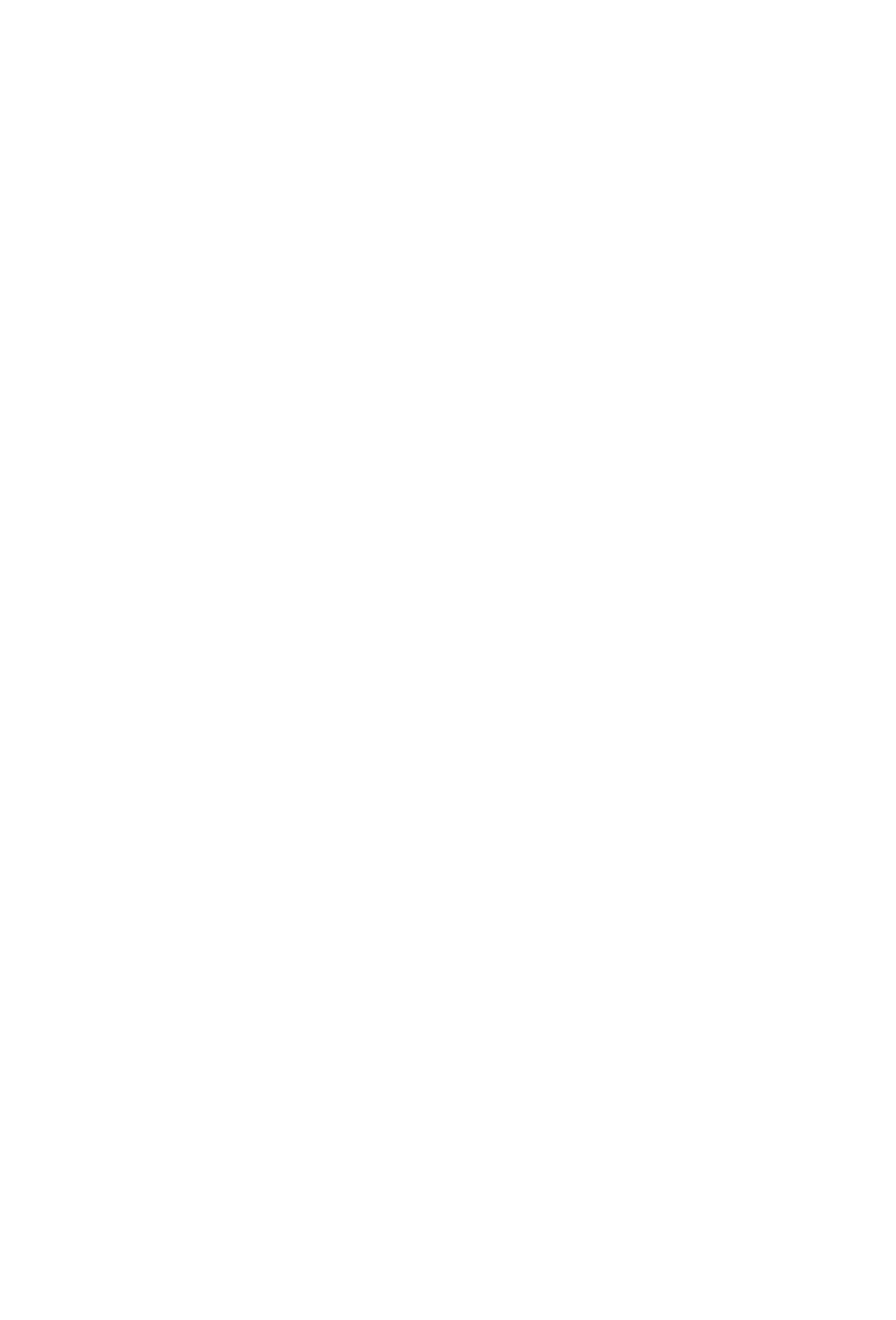
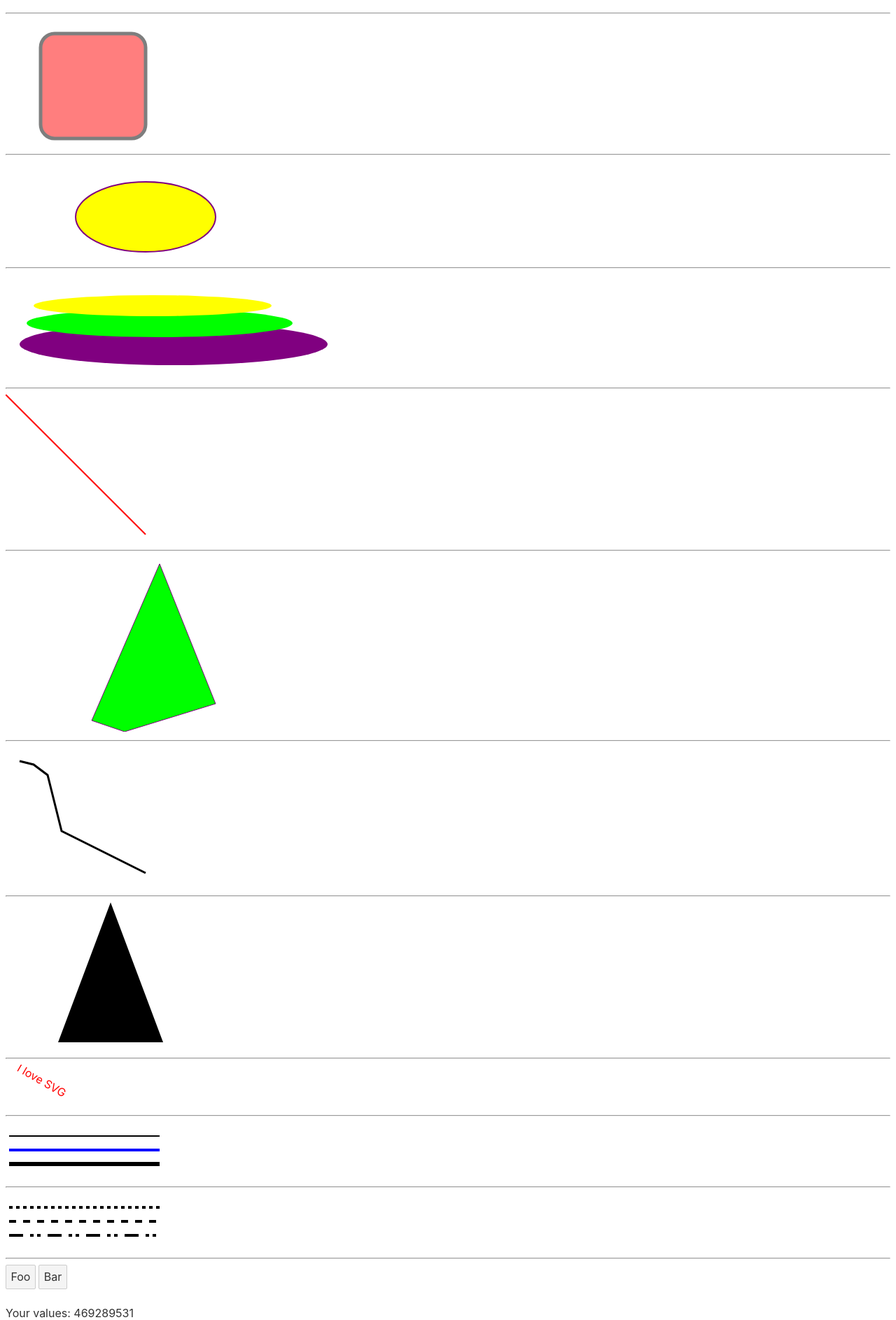
Before and after one commit to adamwbowman/svelte-charts, a Svelte app: page / in a window 1280 px wide. Shown: the part 224-2111 px from the top of the page at 70% size. Before the commit the page ends 800 px from the top, so only its background shows below. Built offline with nearby package versions, Linux system fonts and the light colour scheme.

Commit message:
added svg examples

```diff
--- a/package.json
+++ b/package.json
@@ -18,6 +18,7 @@
     "svelte": "^3.0.0"
   },
   "dependencies": {
+    "d3": "^7.3.0",
     "sirv-cli": "^2.0.0"
   }
 }
--- a/src/App.svelte
+++ b/src/App.svelte
@@ -1,19 +1,84 @@
 <script>
-	let data = [
-		{x: 10, r: 5 },
-		{x: 30, r: 10},
-		{x: 50, r: 15},
-		{x: 70, r: 20},
-		{x: 90, r: 25}
-	]
+	import { circleData } from "./data.js";
+
+	import { tweenData } from "./data.js";
+	import { tweened } from "svelte/motion";
+	const tweenedX = tweened(tweenData.map((d) => d.foo));
+	const setFoo = function () {
+		tweenedX.set(tweenData.map((d) => d.foo));
+	};
+	const setBar = function () {
+		tweenedX.set(tweenData.map((d) => d.bar));
+	};
 </script>
 
 <main>
-	<svg>
-		{#each data as d}
-			<circle cx={d.x + "%"} cy="50%" r={d.r} fill="black" />
+	<svg width="400" height="100">
+	{#each circleData as d}
+		<circle cx={d.x + "%"} cy="50%" r={d.r} fill="black" />
+	{/each}
+	</svg><hr />
+		<!-- Rectangle <rect>
+		Circle <circle>
+		Ellipse <ellipse>
+		Line <line>
+		Polyline <polyline>
+		Polygon <polygon>
+		Path <path> -->
+	<svg width="100" height="100">
+		<circle cx="50" cy="50" r="40" stroke="green" stroke-width="4" fill="yellow" />
+	</svg><hr />
+	<svg width="400" height="180">
+		<rect x="50" y="20" rx="20" ry="20" width="150" height="150"
+		style="fill:red;stroke:black;stroke-width:5;opacity:0.5" />
+	</svg><hr />
+	<svg height="140" width="500">
+		<ellipse cx="200" cy="80" rx="100" ry="50"
+		style="fill:yellow;stroke:purple;stroke-width:2" />
+	</svg><hr />
+	<svg height="150" width="500">
+		<ellipse cx="240" cy="100" rx="220" ry="30" style="fill:purple" />
+		<ellipse cx="220" cy="70" rx="190" ry="20" style="fill:lime" />
+		<ellipse cx="210" cy="45" rx="170" ry="15" style="fill:yellow" />
+	</svg><hr />
+	<svg height="210" width="500">
+		<line x1="0" y1="0" x2="200" y2="200" style="stroke:rgb(255,0,0);stroke-width:2" />
+	</svg><hr />
+	<svg height="250" width="500">
+		<polygon points="220,10 300,210 170,250 123,234" style="fill:lime;stroke:purple;stroke-width:1" />
+	</svg><hr />
+	<svg height="200" width="500">
+		<polyline points="20,20 40,25 60,40 80,120 120,140 200,180"
+		style="fill:none;stroke:black;stroke-width:3" />
+	</svg><hr />
+	<svg height="210" width="400">
+		<path d="M150 0 L75 200 L225 200 Z" />
+	</svg><hr />
+	<svg height="60" width="200">
+		<text x="0" y="15" fill="red" transform="rotate(30 20,40)">I love SVG</text>
+	</svg><hr />
+	<svg height="80" width="300">
+		<g fill="none" stroke="black">
+			<path stroke-width="2" d="M5 20 l215 0" />
+			<path stroke="blue" stroke-width="4" d="M5 40 l215 0" />
+			<path stroke-width="6" d="M5 60 l215 0" />
+		</g>
+	</svg><hr />
+	<svg height="80" width="300">
+		<g fill="none" stroke="black" stroke-width="4">
+			<path stroke-dasharray="5,5" d="M5 20 l215 0" />
+			<path stroke-dasharray="10,10" d="M5 40 l215 0" />
+			<path stroke-dasharray="20,10,5,5,5,10" d="M5 60 l215 0" />
+		</g>
+	</svg><hr />
+	<button on:click={setFoo}>Foo</button>
+	<button on:click={setBar}>Bar</button>
+	<p> Your values:
+		{#each $tweenedX as x}
+			{x}
 		{/each}
-	</svg>
+	</p>
+
 </main>
 
 <style>
--- /dev/null
+++ b/src/data.js
@@ -0,0 +1,19 @@
+
+export let circleData = [
+	{x: 10, r: 5 },
+	{x: 30, r: 10},
+	{x: 50, r: 15},
+	{x: 70, r: 20},
+	{x: 90, r: 25}
+];
+export let tweenData = [
+	{ foo: 4, bar: 1 },
+	{ foo: 6, bar: 7 },
+	{ foo: 9, bar: 5 },
+	{ foo: 2, bar: 4 },
+	{ foo: 8, bar: 2 },
+	{ foo: 9, bar: 9 },
+	{ foo: 5, bar: 3 },
+	{ foo: 3, bar: 8 },
+	{ foo: 1, bar: 6 },
+];
```
Also changed, not shown: 1 other file (tests, documents, lock files or other folders).
